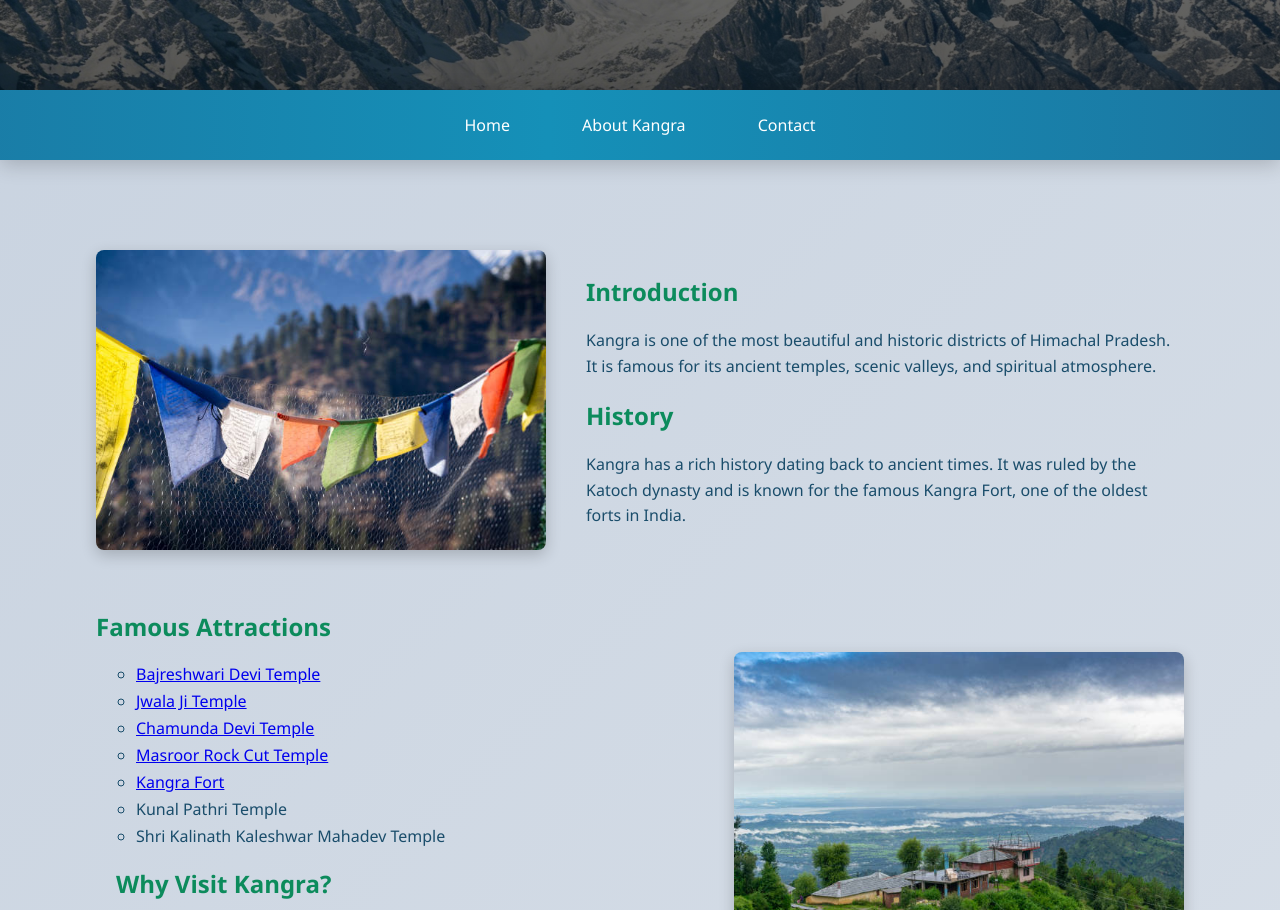
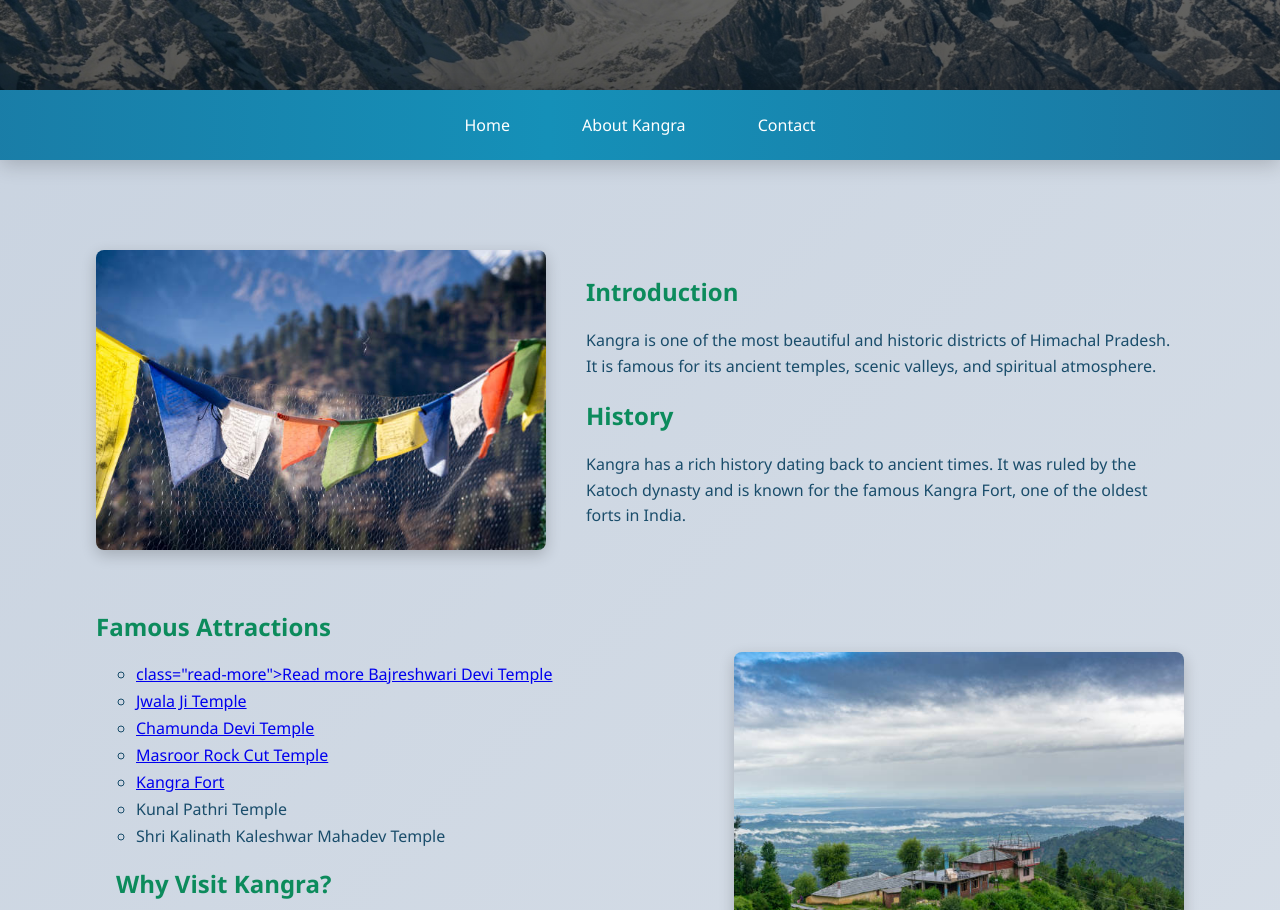
Before and after one commit to shanshu439-commits/HPtemples, a plain HTML site: page about.html in a window 1280 px wide. Shown: the part 190-1100 px from the top of the page. Drawn offline with Linux system fonts and the light colour scheme.

Commit message:
Update about.html

```diff
--- a/about.html
+++ b/about.html
@@ -48,7 +48,7 @@
             <h2>Famous Attractions</h2>
             <ul>
   <ul>
-  <li><a href="https://en.wikipedia.org/wiki/Bajreshwari_Mata_Temple%2C_Kangra" target="_blank">Bajreshwari Devi Temple</a></li>
+  <li><a href="https://en.wikipedia.org/wiki/Bajreshwari_Mata_Temple%2C_Kangra" target="_blank">class="read-more">Read more Bajreshwari Devi Temple</a></li>
   <li><a href="https://en.wikipedia.org/wiki/Jwalamukhi_temple%2C_Himachal_Pradesh" target="_blank">Jwala Ji Temple</a></li>
   <li><a href="https://en.wikipedia.org/wiki/Shri_Chamunda_Devi_Mandir" target="_blank">Chamunda Devi Temple</a></li>
   <li><a href="https://en.wikipedia.org/wiki/Masrur_Temples" target="_blank">Masroor Rock Cut Temple</a></li>
```
